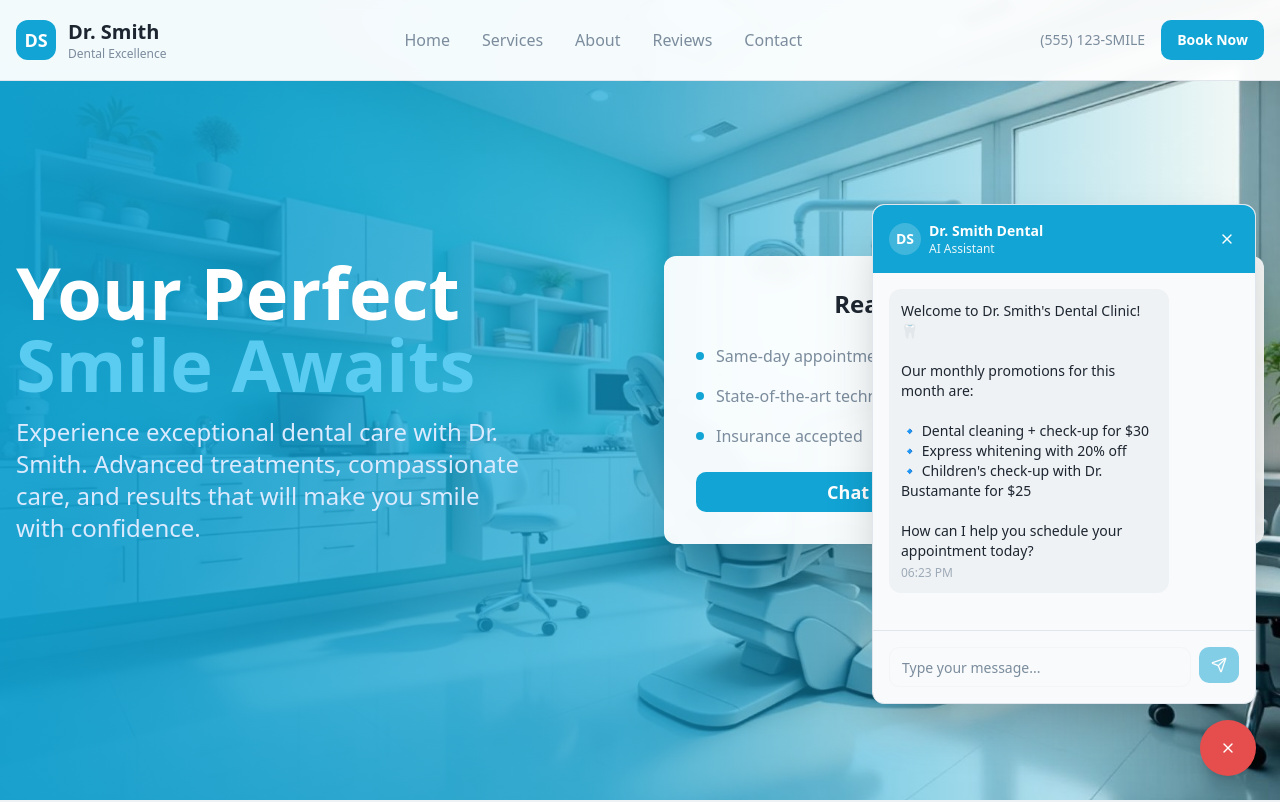
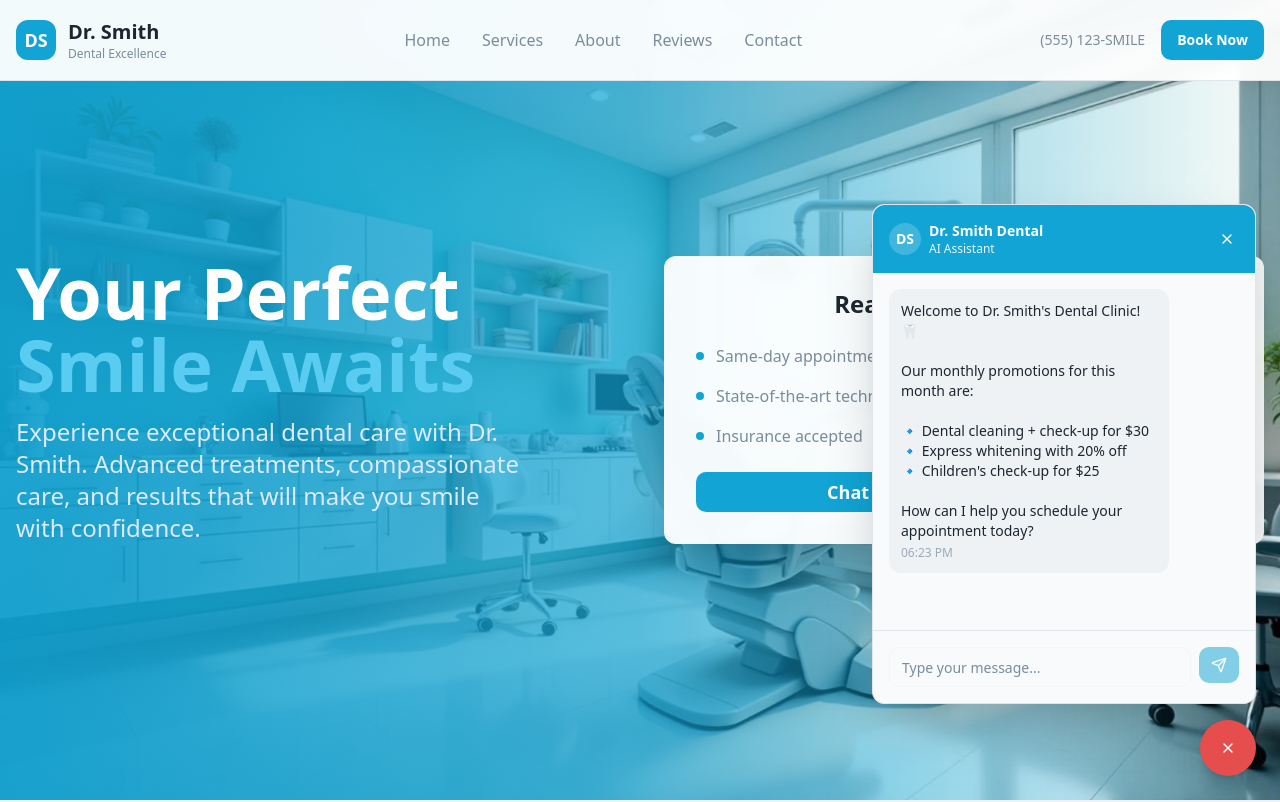
Before and after one commit to mdartayet/drsmith-smile-bot, a React (Vite) app: page / in a window 1280 px wide. Shown: the top 802 px of the page. Built offline with nearby package versions, Linux system fonts and the light colour scheme.

Commit message:
Fix Dr. Bustamante typo
Corrected the spelling of "Dr. Bustamante" to "Dr. Bustamante" in the hero section to resolve a display error.

```diff
--- a/src/components/ChatbotWidget.tsx
+++ b/src/components/ChatbotWidget.tsx
@@ -86,7 +86,7 @@ Our monthly promotions for this month are:
 
 🔹 Dental cleaning + check-up for $30
 🔹 Express whitening with 20% off
-🔹 Children's check-up with Dr. Bustamante for $25
+🔹 Children's check-up for $25
 
 How can I help you schedule your appointment today?`,
         isBot: true,
--- a/src/components/PromotionsSection.tsx
+++ b/src/components/PromotionsSection.tsx
@@ -18,7 +18,7 @@ const promotions = [
     badge: "Popular"
   },
   {
-    title: "Children's Check-up with Dr. Bustamante",
+    title: "Children's Check-up",
     price: "$25",
     originalPrice: "$60",
     description: "Gentle dental care specifically designed for children",
```
